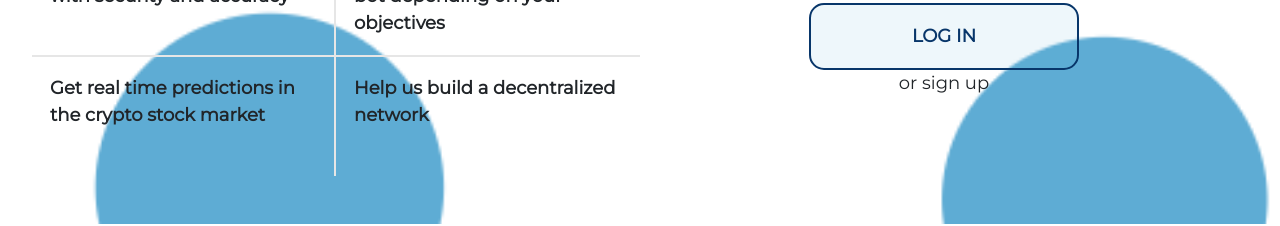
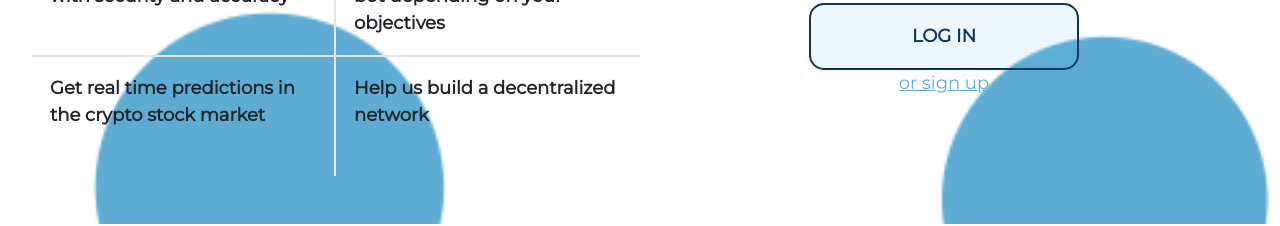
Before and after one commit to ElNinoLombard/Stock-Crypto-Prediction-FE, an Angular app in the folder crypto-stock-prediction/: page / in a window 1280 px wide. In both pictures the pointer is over the link "or sign up". Shown: the part 570-796 px from the top of the page. Built offline with nearby package versions, Linux system fonts and the light colour scheme.

Commit message:
desktop page done

```diff
--- a/crypto-stock-prediction/src/app/Components/landing-page/landing-page.component.scss
+++ b/crypto-stock-prediction/src/app/Components/landing-page/landing-page.component.scss
@@ -137,6 +137,14 @@
   a {
     font-size: 12px;
     text-decoration: underline;
+
+    &:hover {
+      cursor: pointer;
+      text-decoration: underline;
+      color: $light-blue;
+      transition: 0.2s ease-in-out;
+    }
+
   }
 
   @include media-breakpoint-up(md) {
@@ -158,6 +166,13 @@
   font-size: 12px;
   font-weight: bold;
   margin-top: 1em;
+  transition: 0.2s ease-in-out;
+
+  &:hover {
+    color: $light-blue;
+    border: 2px solid $light-blue;
+    transition: 0.2s ease-in-out;
+  }
 
   @include media-breakpoint-up(md) {
     font-size: 18px;
```
